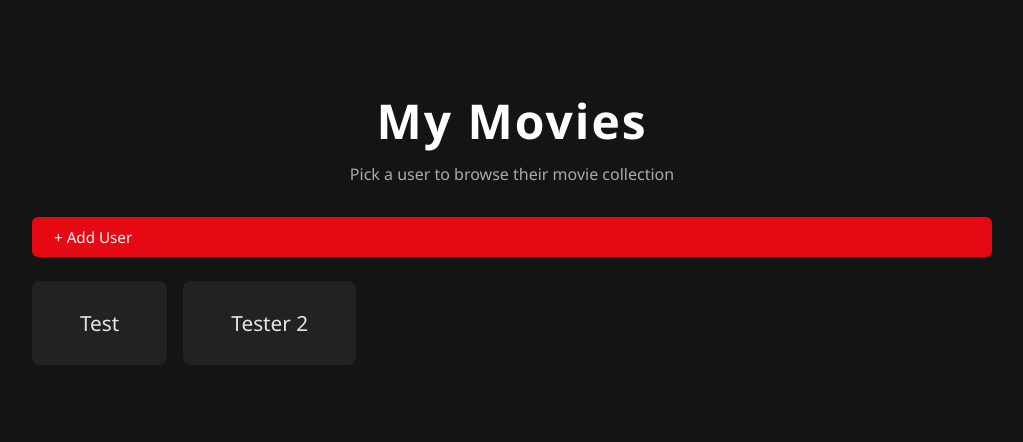
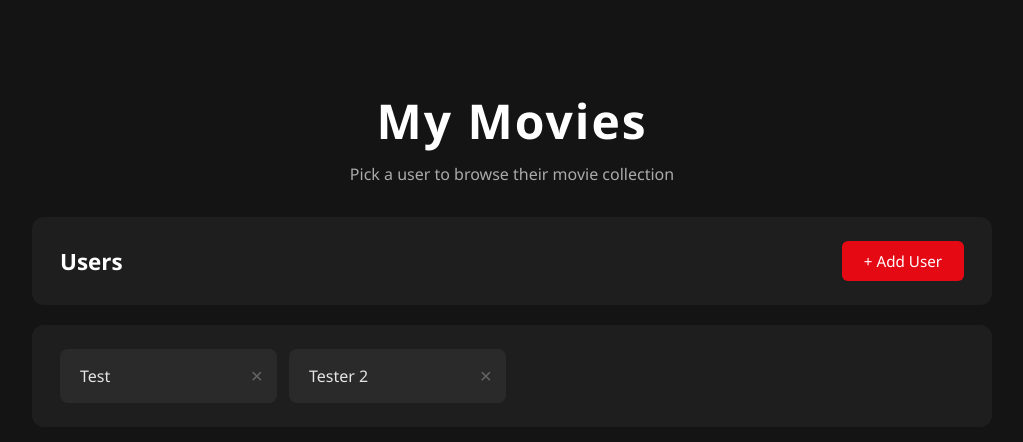
Before and after one commit to EAtmaca27/MovieWebApp, a Flask app: page / in a window 1280 px wide. Shown: the top 442 px of the page, without its empty margins (128-1151 px from the left). Run offline with Flask 3, Linux system fonts and the light colour scheme.

Commit message:
Updated visuals

```diff
--- a/static/style.css
+++ b/static/style.css
@@ -24,6 +24,12 @@ h1 {
     font-size: 2rem;
     margin-bottom: 24px;
     color: #fff;
+}
+
+h2 {
+    font-size: 1.4rem;
+    color: #fff;
+    margin-bottom: 0;
 }
 
 a {
@@ -57,33 +63,76 @@ a:hover {
 /* User list on home page */
 .user-list {
     list-style: none;
-    display: flex;
-    flex-wrap: wrap;
-    gap: 16px;
+    display: grid;
+    grid-template-columns: repeat(4, 1fr);
+    gap: 12px;
 }
 
-.user-list li a {
-    display: block;
-    background-color: #222;
-    padding: 28px 48px;
+.user-item {
+    display: flex;
+    align-items: center;
+    background-color: #2a2a2a;
     border-radius: 8px;
-    font-size: 1.3rem;
+    overflow: hidden;
+}
+
+.user-name {
+    flex: 1;
+    padding: 16px 20px;
+    font-size: 1rem;
     color: #e5e5e5;
     transition: background 0.2s;
 }
 
-.user-list li a:hover {
+.user-name:hover {
     background-color: #e50914;
     color: #fff;
     text-decoration: none;
 }
 
+.user-delete-btn {
+    background: none;
+    border: none;
+    color: #666;
+    font-size: 1.3rem;
+    padding: 16px 14px;
+    cursor: pointer;
+    transition: color 0.2s;
+    line-height: 1;
+}
+
+.user-delete-btn:hover {
+    color: #e50914;
+}
+
+/* Section cards */
+.section-card {
+    background-color: #1e1e1e;
+    border-radius: 12px;
+    padding: 24px 28px;
+    margin-bottom: 20px;
+}
+
+.section-header {
+    display: flex;
+    align-items: center;
+    justify-content: space-between;
+}
+
+.section-header h1 {
+    margin-bottom: 0;
+}
+
+.empty-msg {
+    color: #aaa;
+    font-size: 0.95rem;
+}
+
 /* Movie grid */
 .movie-grid {
     display: grid;
-    grid-template-columns: repeat(auto-fill, minmax(160px, 1fr));
+    grid-template-columns: repeat(auto-fill, minmax(220px, 1fr));
     gap: 24px;
-    margin-top: 24px;
 }
 
 .movie-card {
--- a/templates/index.html
+++ b/templates/index.html
@@ -17,11 +17,27 @@
         {% endfor %}
     {% endwith %}
 
-    <a href="{{ url_for('add_user') }}" class="btn" style="margin-bottom: 24px; display: inline-block;">+ Add User</a>
-    <ul class="user-list">
-        {% for user in users %}
-            <li><a href="{{ url_for('user_movies', user_id=user.id) }}">{{ user.name }}</a></li>
-        {% endfor %}
-    </ul>
+    <div class="section-card">
+        <div class="section-header">
+            <h2>Users</h2>
+            <a href="{{ url_for('add_user') }}" class="btn">+ Add User</a>
+        </div>
+    </div>
+
+    <div class="section-card">
+        <ul class="user-list">
+            {% for user in users %}
+                <li class="user-item">
+                    <a href="{{ url_for('user_movies', user_id=user.id) }}" class="user-name">{{ user.name }}</a>
+                    <form method="POST" action="{{ url_for('delete_user', user_id=user.id) }}"
+                          onsubmit="return confirm('Delete {{ user.name }} and all their movies?')">
+                        <button type="submit" class="user-delete-btn" title="Delete user">×</button>
+                    </form>
+                </li>
+            {% else %}
+                <p class="empty-msg">No users yet. Add one above!</p>
+            {% endfor %}
+        </ul>
+    </div>
 </body>
 </html>
```
Also changed, not shown: other parts of static/style.css (+124 -9 lines), templates/add_movie.html (+8 -6 lines), templates/user_movies.html (+24 -4 lines).
